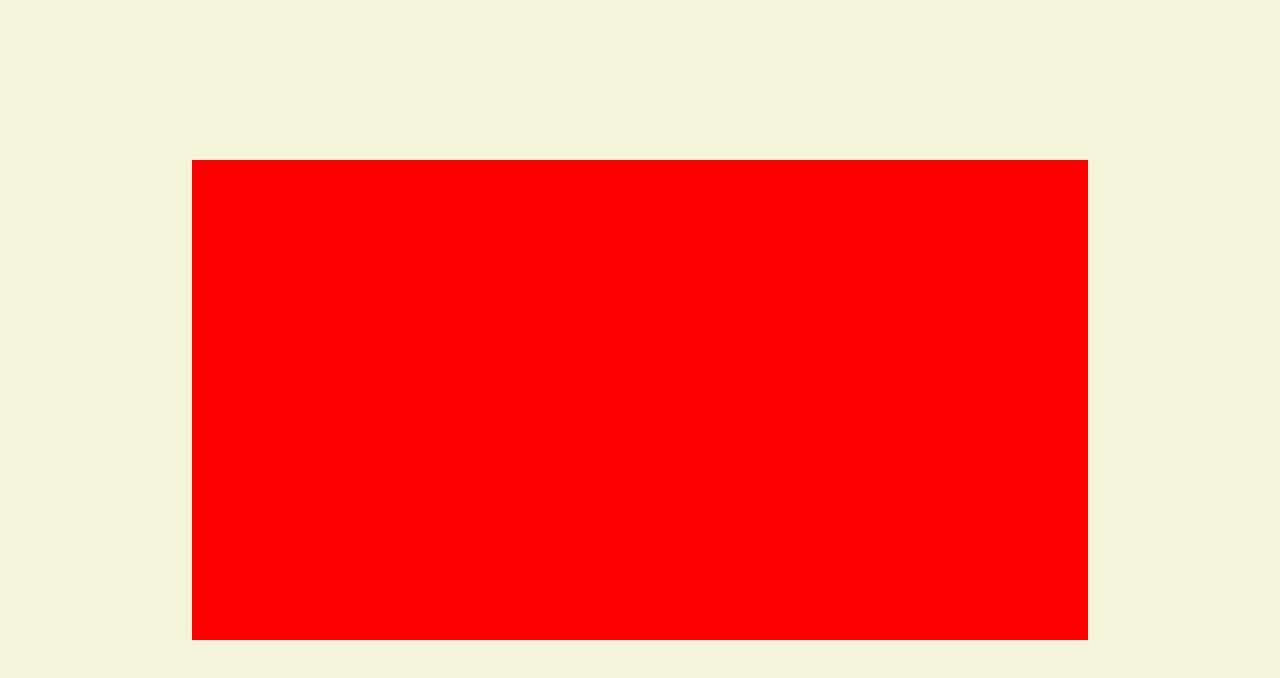
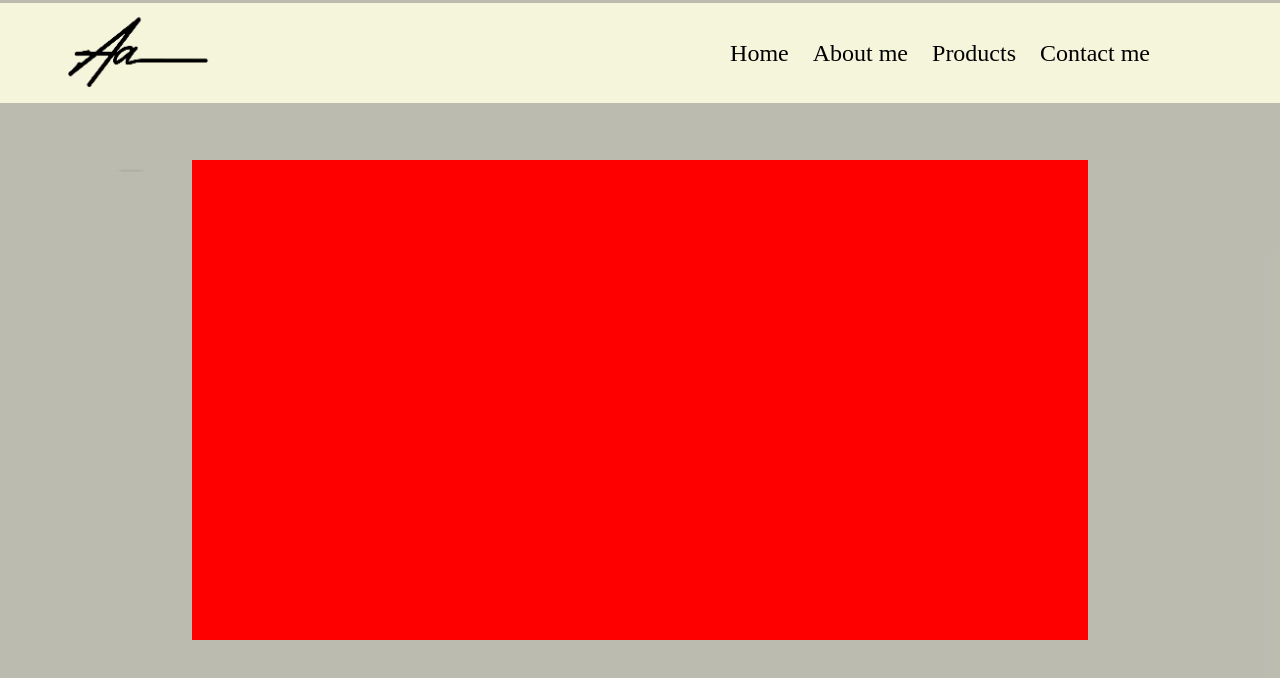
Before and after one commit to 1234567890970/Image-Warmup, a plain HTML site: page index.html in a window 1280 px wide. Drawn offline with nearby package versions, Linux system fonts and the light colour scheme.

Commit message:
random images code updated

```diff
--- a/index.html
+++ b/index.html
@@ -1,16 +1,36 @@
 <!DOCTYPE html>
 <html lang="en">
   <head>
-    <meta charset="UTF-8">
-    <meta name="viewport" content="width=device-width, initial-scale=1.0">
+    <meta charset="UTF-8" />
+    <meta name="viewport" content="width=device-width, initial-scale=1.0" />
     <title>Document</title>
-    <link rel="stylesheet" href="style.css">
+    <link rel="stylesheet" href="style.css" />
   </head>
   <body>
     <div id="main">
+      <div class="nav">
+        <div class="left">
+          <img
+            src="letter-aa-signature-logo-template-vector-33123987-removebg-preview.png"
+            alt=""
+          />
+        </div>
+        <div class="right">
+          <a href="">Home</a>
+          <a href="">About me</a>
+          <a href="">Products</a>
+          <a href="">Contact me</a>
+          <a href=""> <i class="ri-shopping-cart-2-line"></i></a>
+        </div>
+      </div>
       <div class="center"></div>
     </div>
-<script src="https://cdnjs.cloudflare.com/ajax/libs/gsap/3.12.2/gsap.min.js" integrity="sha512-16esztaSRplJROstbIIdwX3N97V1+pZvV33ABoG1H2OyTttBxEGkTsoIVsiP1iaTtM8b3+hu2kB6pQ4Clr5yug==" crossorigin="anonymous" referrerpolicy="no-referrer"></script>
+    <script
+      src="https://cdnjs.cloudflare.com/ajax/libs/gsap/3.12.2/gsap.min.js"
+      integrity="sha512-16esztaSRplJROstbIIdwX3N97V1+pZvV33ABoG1H2OyTttBxEGkTsoIVsiP1iaTtM8b3+hu2kB6pQ4Clr5yug=="
+      crossorigin="anonymous"
+      referrerpolicy="no-referrer"
+    ></script>
     <script src="script.js"></script>
   </body>
 </html>
--- a/script.js
+++ b/script.js
@@ -11,13 +11,25 @@
 	}
     document.querySelector(".center")
 	.addEventListener("mousemove", throttleFunction((dets)=>{
+        var rnd = Math.floor(Math.random()*10)
+
         var div = document.createElement("div");
         div.classList.add('imagediv')
         div.style.left = dets.clientX + 'px' ;
         div.style.top = dets.clientY+ 'px' ;
+        var myImages= ["https://images.unsplash.com/photo-1694537745700-b4a03c2a9043?ixlib=rb-4.0.3&ixid=M3wxMjA3fDB8MHxlZGl0b3JpYWwtZmVlZHw1fHx8ZW58MHx8fHx8&auto=format&fit=crop&w=500&q=60","https://media.istockphoto.com/id/1311345562/photo/ancient-buddhist-temple-at-sanchi-madhya-pradesh-ind.jpg?s=2048x2048&w=is&k=20&c=Qn3mAHpKvpiPSjphIIo48TVVuagj81bPif4a540aIps=","https://images.pexels.com/photos/1648377/pexels-photo-1648377.jpeg?auto=compress&cs=tinysrgb&dpr=1&w=500",
+        ];
 
         var img = document.createElement("img");
-        img.setAttribute("src", "https://images.unsplash.com/photo-1694537745700-b4a03c2a9043?ixlib=rb-4.0.3&ixid=M3wxMjA3fDB8MHxlZGl0b3JpYWwtZmVlZHw1fHx8ZW58MHx8fHx8&auto=format&fit=crop&w=500&q=60")
+
+        myImages.forEach(function(val,index){
+            console.log(val,index)
+            if(rnd===index){
+                console.log("yeeeee" )
+                console.log(val)
+                img.setAttribute("src", val)
+            }
+        })
         div.appendChild(img);
 
         document.body.appendChild(div)
--- a/style.css
+++ b/style.css
@@ -10,7 +10,35 @@ html,body{
 #main{
         height: 100%;
         width: 100%;
-        background-color: beige;
+        background-color: rgba(147, 147, 127, 0.623);
+}
+.nav{
+    height: 100px;
+    width: 100vw;
+    border-bottom: #000 solid 1px;
+    display: flex;
+    align-items: center;
+    justify-content: space-between;
+    padding: 10px;
+    background-color: beige;
+    /* margin-top: 20px; */
+    position: absolute;
+    top: 0.4vh;
+    border-bottom: #000;
+}
+.left>img{
+    height: 255px;
+    margin-left: 10px;
+    margin-top: 20px;
+}
+.right{
+    margin-right: 100px;
+}
+.right a{
+    text-decoration: none;
+    margin-left: 20px;
+    font-size: 3vh;
+    color: #000;
 }
 .center{
     height: 60%;
@@ -19,7 +47,8 @@ html,body{
     top: 50%;
     left: 50%;
     transform: translate(-50%,-50%);
-    background-color: red;overflow: hidden;
+    background-color: red;
+    overflow: hidden;
 }
 .imagediv{
     height: 240px;
```
Also changed, not shown: letter-aa-signature-logo-template-vector-33123987-removebg-preview.png (added). Lines whose indentation alone changed are shown as unchanged.
